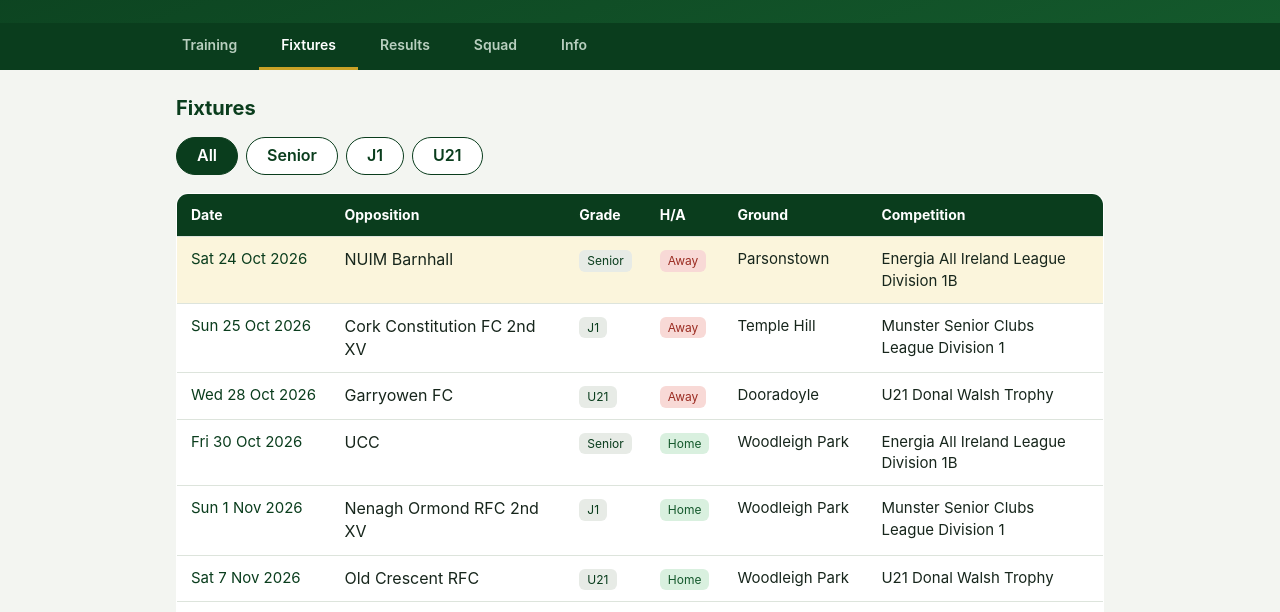
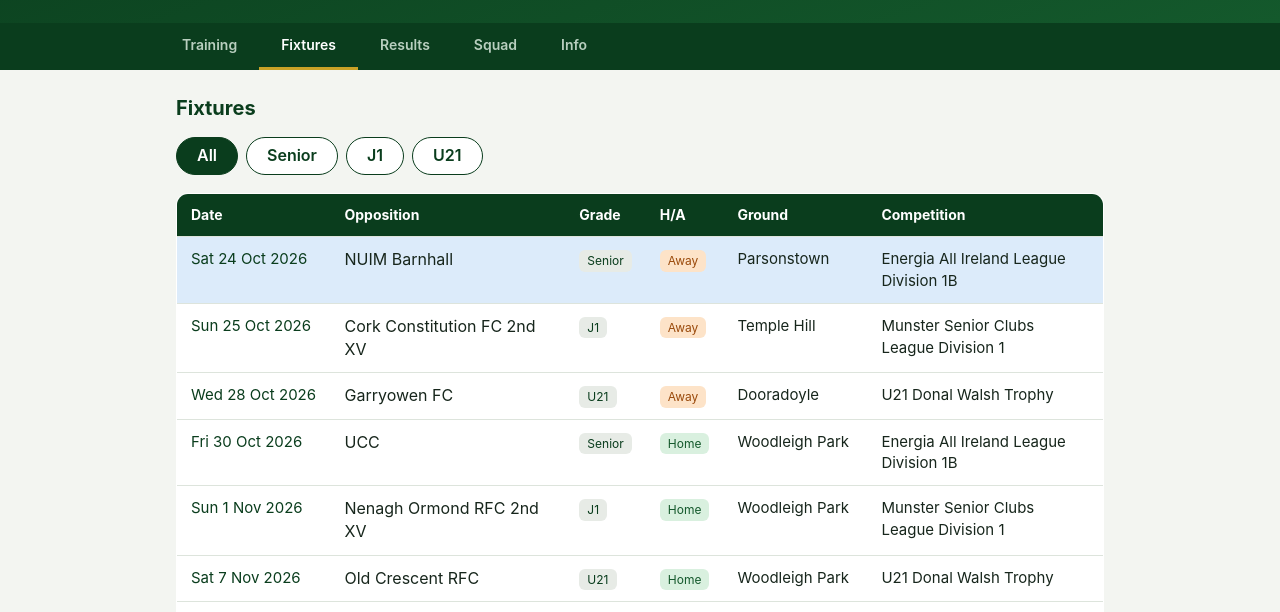
Before and after one commit to highfieldu21/highfieldu21.github.io, a plain HTML site: page index.html in a window 1280 px wide. Both pictures are taken after a click on the tab "Fixtures". Shown: the part 184-796 px from the top of the page. Drawn offline with Linux system fonts and the light colour scheme.

Commit message:
Update styles for next and location rows in index.html

```diff
--- a/index.html
+++ b/index.html
@@ -54,7 +54,7 @@
 td.grade{grid-column:2;grid-row:3;text-align:right}
 tr.away{border-left-color:#9aa89e}
 tr.past{opacity:.55}
-tr.next{background:#fbf5dc;border-left-color:var(--gold)}
+tr.next{background:#dcebfa;border-left-color:#2b6cb0}
 .loc,.gr{display:inline-block;border-radius:6px;font-weight:700;font-size:12px;padding:2px 8px}
 .loc.H{background:var(--green);color:#fff}
 .loc.A{background:#e7ebe6;color:var(--ink)}
@@ -84,7 +84,7 @@
   td.ground,td.comp{font-size:15px;color:var(--ink)}
   td.grade{text-align:left}
   td.score{font-size:15px;text-align:left}
-  tr.next{background:#fbf5dc}
+  tr.next{background:#dcebfa}
 }
 
 
@@ -98,7 +98,7 @@
 /* Fixtures table rows: normal weight */
 #fixtures td,#fixtures .loc,#fixtures .gr{font-weight:400}
 #fixtures .loc.H{background:#d9f0df;color:#14592c}
-#fixtures .loc.A{background:#f8d9d6;color:#9b2c22}
+#fixtures .loc.A{background:#fde3c8;color:#9a4a0b}
 
 /* Results table rows: normal weight, wins shaded light green */
 #results td,#results .loc,#results .gr,#results .rb{font-weight:400}
```
